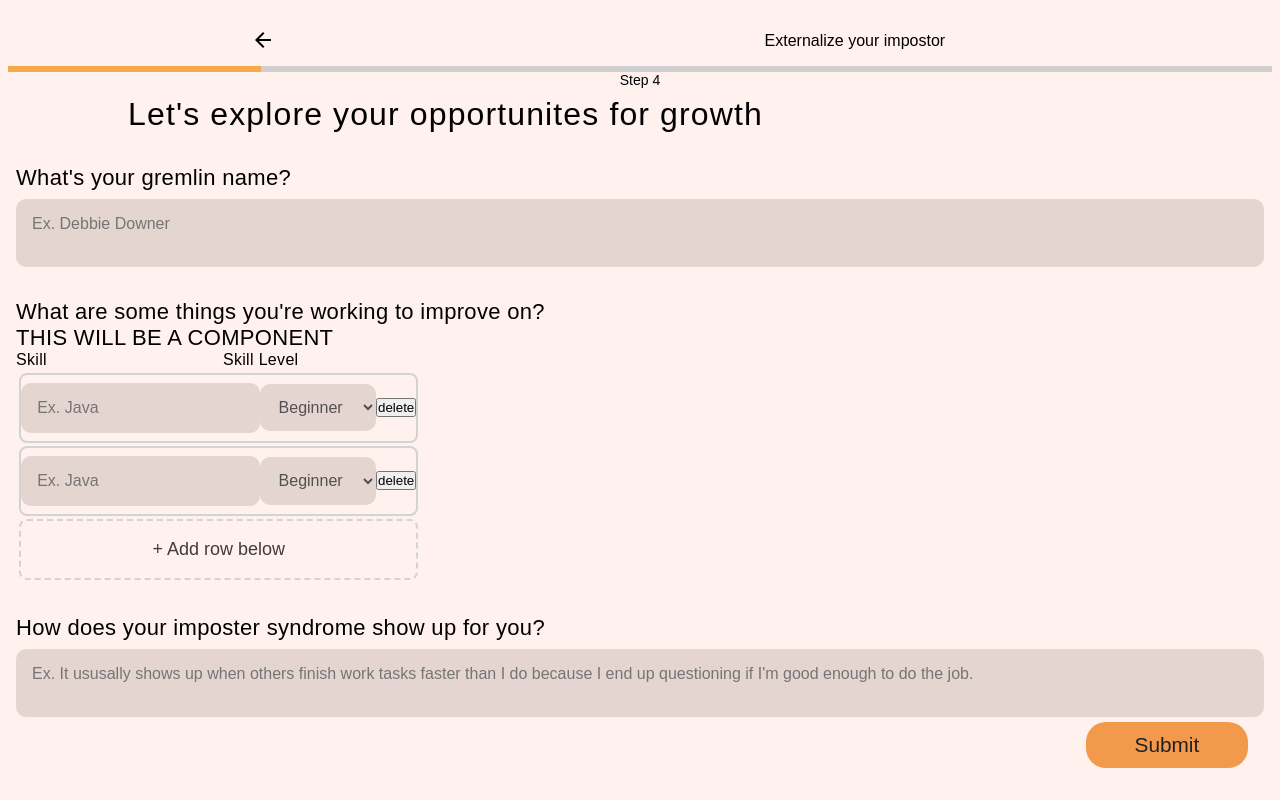
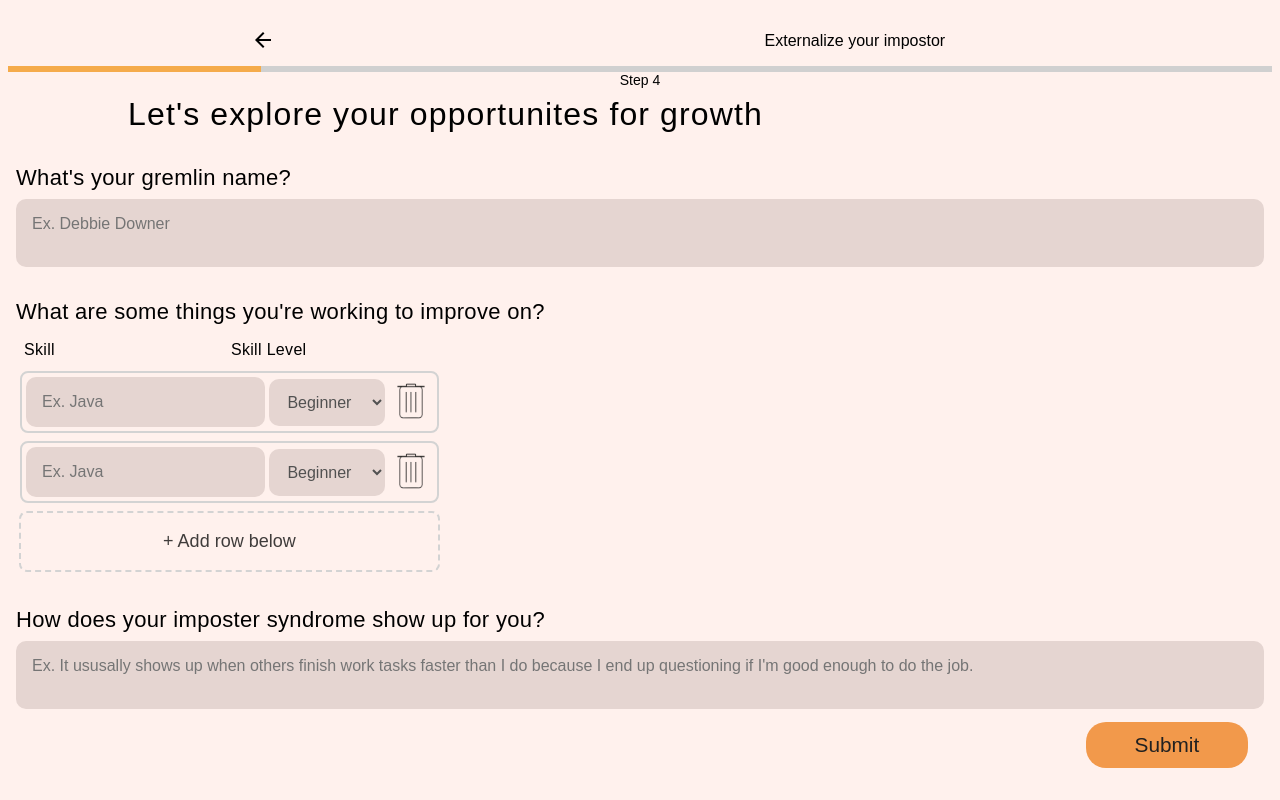
Before and after one commit to cherryontech/minty_fresh_project, a React (Create React App) app: page /growth in a window 1280 px wide. Built offline with nearby package versions, Linux system fonts and the light colour scheme.

Commit message:
finished styling

```diff
--- a/src/components/AddRowButton/AddRowButton.scss
+++ b/src/components/AddRowButton/AddRowButton.scss
@@ -22,4 +22,5 @@
     width: 100%;
     padding-top: 1rem;
     padding-bottom: 1rem;
+
 }
--- a/src/components/Skills/Skills.jsx
+++ b/src/components/Skills/Skills.jsx
@@ -1,4 +1,5 @@
 import './Skills.scss';
+import deleteIcon from '../../assets/icons/Delete.png'
 
 
 const Skills = () => {
@@ -18,7 +19,11 @@ const Skills = () => {
                     <option>Proficient</option>
                     <option>Expert</option>
                 </select>
-                <button>delete</button>
+                <button>
+                    <img className='delete-icon'
+                    src={deleteIcon}
+                    alt='Delete'/>
+                </button>
             </form>
         </div>
 
--- a/src/components/Skills/Skills.scss
+++ b/src/components/Skills/Skills.scss
@@ -2,7 +2,7 @@
 @use '../../styles/partials/variables' as *;
 
 .skills {
-
+    padding: .25rem;
     &__form {
         display: flex;
         flex-direction: row;
@@ -11,10 +11,11 @@
         border: solid 2px lightgrey;
         border-radius: .5rem;
         // vertical-align: middle;
-        margin: .2rem;
+
 
         .text_input {
-            margin-bottom: .5rem
+            // margin-bottom: .5rem
+            margin: .25rem;
         }
 
         .dropdown {
@@ -24,8 +25,17 @@
 
     }
 
-    label {
-        display: flex;
-        flex-direction: row;;
+    button {
+        border-color: transparent;
+        background-color: transparent;
     }
+    .delete-icon {
+        height: 2.5rem;
+        width: 2.5rem;
+        padding: 0rem;
+        border-color: transparent;
+        background-color: transparent;
+        margin: .25rem;
+    }
+
 }
--- a/src/pages/GrowthOpportunities/GrowthOpportunities.jsx
+++ b/src/pages/GrowthOpportunities/GrowthOpportunities.jsx
@@ -49,12 +49,13 @@ const GrowthOpportunites = () => {
                     </label>
                     <label className="growth__question">
                     What are some things you're working to improve on?<br/>
-                        <p>THIS WILL BE A COMPONENT</p>
-                        <div>
-                            <SkillsLabel
-                            text_input="Skill"
-                            level="Skill Level"
-                            />
+                        <div className="skills-component">
+                            <div className="skills-label">
+                                <SkillsLabel
+                                text_input="Skill"
+                                level="Skill Level"
+                                />
+                            </div>
                             <Skills />
                             <Skills />
                             <AddRowButton />
--- a/src/pages/GrowthOpportunities/GrowthOpportunities.scss
+++ b/src/pages/GrowthOpportunities/GrowthOpportunities.scss
@@ -107,9 +107,20 @@ textarea {
         }
     }
 
+    .skills-label{
+        margin-bottom: .5rem;
+        margin-left: 0.5rem;
+    }
+
+    .skills-component {
+        margin-top: 1rem;
+
+    }
+
     .button__submit {
         @include button;
     }
+
 
     footer{
         margin-bottom: 1rem;
```
Also changed, not shown: src/assets/icons/Delete.png (added).
